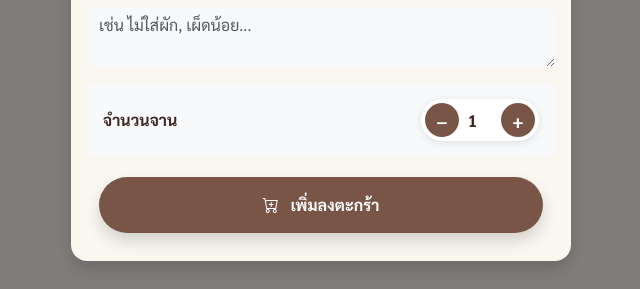
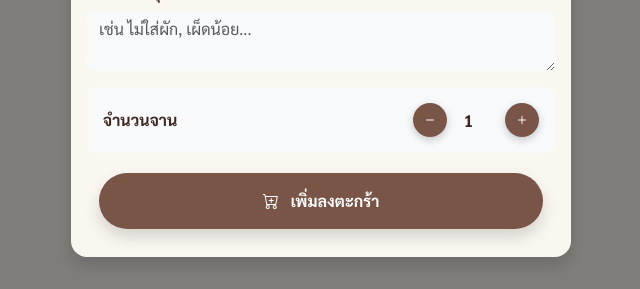
Before and after one commit to natthakornjehram-jpg/restaurant-order-system, a PHP site: page /qr_table/menu_dinein.php in a window 1280 px wide, after a click that opens the changed part. Shown: the part 511-800 px from the top of the page, without its empty margins (319-959 px from the left). Run offline with PHP 8.4, Linux system fonts and the light colour scheme; data comes from the database, SQL or seed files in the repository; data that the repository does not hold is empty; some libraries are stand-ins or nearby versions.

Commit message:
Fix icon centering and make the qty-stepper buttons float on a blended background
Follow-up polish on the quantity stepper: the −/+ text glyphs sat visibly
off-center inside the circular buttons (font baseline/metrics differ per
character), and the white pill container looked like a separate floating
card against the bg-light background behind it.

- Swap the text glyphs for Bootstrap Icons (bi-dash / bi-plus), which
  center reliably in a flex box regardless of font metrics.
- Drop the pill's own white background/padding so it blends directly
  into the surrounding card; give each button its own shadow instead so
  they read as floating circles rather than a separate white capsule.

Co-Authored-By: Claude Sonnet 5 <noreply@anthropic.com>

```diff
--- a/assets/css/menu-dinein.css
+++ b/assets/css/menu-dinein.css
@@ -83,16 +83,18 @@ body {
 .order-type-card.dine-in { background: linear-gradient(160deg, #c98a3e, #a3661a); }
 .order-type-card.takeaway { background: linear-gradient(160deg, #4caf7d, #2e7d55); }
 
-/* ปุ่มเพิ่ม/ลดจำนวนจานในโมดัลเลือกเมนู - ทำเป็นแคปซูลเดียวกัน ปุ่มกลมสีน้ำตาลคาเฟ่ แทนกล่องสี่เหลี่ยมเทาแบบ Bootstrap เดิม */
+/* ปุ่มเพิ่ม/ลดจำนวนจานในโมดัลเลือกเมนู - ปุ่มกลมสีน้ำตาลคาเฟ่ "ลอย" ด้วยเงาของตัวเอง แทนกล่องสี่เหลี่ยมเทา
+   แบบ Bootstrap เดิม พื้นหลังโปร่งใสให้กลมกลืนกับการ์ด bg-light ที่ครอบอยู่ ไม่ต้องมีกล่องขาวลอยซ้อนอีกชั้น
+   ใช้ไอคอน Bootstrap Icons แทนตัวอักษร -/+ เพราะจัดกึ่งกลางแนวตั้งในวงกลมได้เป๊ะกว่า (ตัวอักษรลอยเยื้องลง
+   เพราะ font metrics ของเครื่องหมายลบ/บวกแต่ละฟอนต์ไม่เท่ากัน) */
 .qty-stepper {
-    display: inline-flex; align-items: center; gap: 2px;
-    background: #fff; border-radius: 999px; padding: 4px;
-    box-shadow: 0 2px 8px rgba(0,0,0,0.1);
+    display: inline-flex; align-items: center; gap: 10px;
 }
 .qty-stepper .qty-btn {
     width: 34px; height: 34px; border-radius: 50%; border: none; flex-shrink: 0;
-    background: var(--cafe-brown); color: #fff; font-size: 1.15rem; font-weight: 700; line-height: 1;
+    background: var(--cafe-brown); color: #fff; font-size: 1rem; line-height: 1;
     display: flex; align-items: center; justify-content: center;
+    box-shadow: 0 3px 8px rgba(0,0,0,0.2);
     transition: transform 0.12s ease, opacity 0.15s ease;
 }
 .qty-stepper .qty-btn:active { transform: scale(0.88); }
--- a/qr_table/menu_dinein.php
+++ b/qr_table/menu_dinein.php
@@ -420,9 +420,9 @@ include '../includes/nav_dinein.php';
                             <div class="d-flex align-items-center justify-content-between mt-3 bg-light p-3 rounded-3">
                                 <span class="fw-bold">จำนวนจาน</span>
                                 <div class="qty-stepper">
-                                    <button class="qty-btn" type="button" onclick="this.nextElementSibling.stepDown()">&minus;</button>
+                                    <button class="qty-btn" type="button" onclick="this.nextElementSibling.stepDown()"><i class="bi bi-dash"></i></button>
                                     <input type="number" name="quantity" class="qty-input" value="1" min="1" max="20" readonly>
-                                    <button class="qty-btn" type="button" onclick="this.previousElementSibling.stepUp()">+</button>
+                                    <button class="qty-btn" type="button" onclick="this.previousElementSibling.stepUp()"><i class="bi bi-plus"></i></button>
                                 </div>
                             </div>
                         </div>
```
